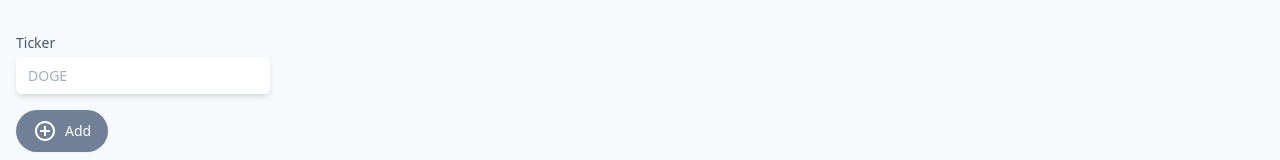
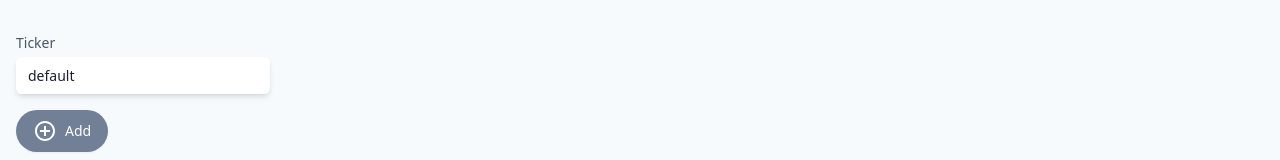
Before and after one commit to ibotchori/Cryptonomicon-Vue-3, a Vue app: page / in a window 1280 px wide. Shown: the top 160 px of the page. Built offline with nearby package versions, Linux system fonts and the light colour scheme.

Commit message:
add two-way data binding on input

```diff
--- a/src/App.vue
+++ b/src/App.vue
@@ -10,6 +10,7 @@
             >
             <div class="mt-1 relative rounded-md shadow-md">
               <input
+                v-model="ticker"
                 type="text"
                 name="wallet"
                 id="wallet"
@@ -112,7 +113,13 @@
 
 <script>
 export default {
-  name: "App"
+  name: "App",
+
+  data() {
+    return {
+      ticker: "default"
+    };
+  }
 };
 </script>
 <style src="./app.css"></style>
```
